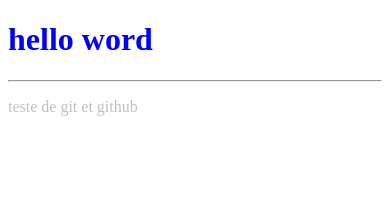
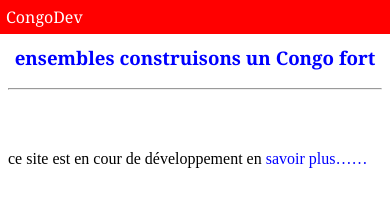
Before and after one commit to Ardynganga/yekola_educ, a plain HTML site: page index.html in a window 390 px wide. Drawn offline with Linux system fonts and the light colour scheme.

Commit message:
le site devien le congodev

```diff
--- a/app.css
+++ b/app.css
@@ -1,6 +1,40 @@
-#titre{
-    color: blue;
+@media screen and (max-width: 2000px)
+{
+    #entete{
+        position: fixed;
+        top: 0px;
+        right: 0px;
+        left: 0px;
+        color: white;
+        padding: 8px;
+        background-color: blue;
+        font-family: Georgia, 'Times New Roman', Times, serif;
+    }
+    #titre{
+        color: blue;
+        text-align: center;
+        font-family: 'Georgia';
+    }
+    a{
+        text-decoration: none;
+        color: blue;
+    }
 }
-p{
-    color: silver;
+@media screen and (max-width: 820px)
+{
+    #entete{
+        position: fixed;
+        top: 0px;
+        right: 0px;
+        left: 0px;
+        color: white;
+        padding: 6px;
+        background-color: red;
+        font-family: Georgia, 'Times New Roman', Times, serif;
+    }
+    #titre{
+        color: blue;
+        text-align: center;
+        font-family: 'Georgia';
+    }
 }
--- a/index.html
+++ b/index.html
@@ -5,10 +5,13 @@
     <meta http-equiv="X-UA-Compatible" content="IE=edge">
     <meta name="viewport" content="width=device-width, initial-scale=1.0">
     <link rel="stylesheet" href="app.css">
-    <title>test git et githib</title>
+    <title>congoDev</title>
 </head>
 <body>
-    <h1 id="titre">hello word </h1><hr>
-    <p>teste de git et github</p>
+    <div id="entete">
+        CongoDev
+    </div><br>
+    <h3 id="titre">ensembles construisons un Congo fort </h3><hr><br><br>
+    <p>ce site est en cour de développement en <a href="">savoir plus……</a> </p>
 </body>
 </html>
```
